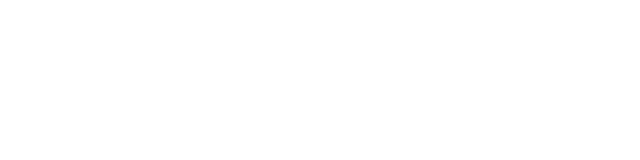
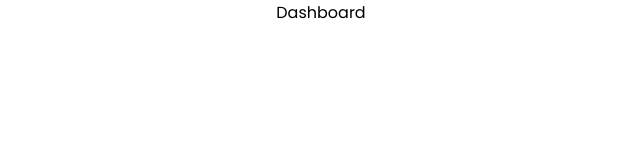
Before and after one commit to ali-alim/goal_setter, a React (Create React App) app in the folder frontend/: page / in a window 1280 px wide. Shown: the top 160 px of the page, without its empty margins (319-959 px from the left). Built offline with nearby package versions, Linux system fonts and the light colour scheme.

Commit message:
create components folder with headercomponent

```diff
--- a/frontend/src/App.jsx
+++ b/frontend/src/App.jsx
@@ -7,11 +7,13 @@ function App() {
   return (
     <>
       <Router>
-        <Routes>
-          <Route path="/" element={<Dashboard />} />
-          <Route path="/login" element={<Login />} />
-          <Route path="/register" element={<Register />} />
-        </Routes>
+        <div className="container">
+          <Routes>
+            <Route path="/" element={<Dashboard />} />
+            <Route path="/login" element={<Login />} />
+            <Route path="/register" element={<Register />} />
+          </Routes>
+        </div>
       </Router>
     </>
   );
--- a/frontend/src/pages/Dashboard.jsx
+++ b/frontend/src/pages/Dashboard.jsx
@@ -1,7 +1,7 @@
 function Dashboard() {
   return (
     <div>
-
+      Dashboard
     </div>
   )
 }
--- a/frontend/src/pages/Register.jsx
+++ b/frontend/src/pages/Register.jsx
@@ -1,7 +1,7 @@
 function Register() {
   return (
     <div>
-
+      Register
     </div>
   )
 }
```
